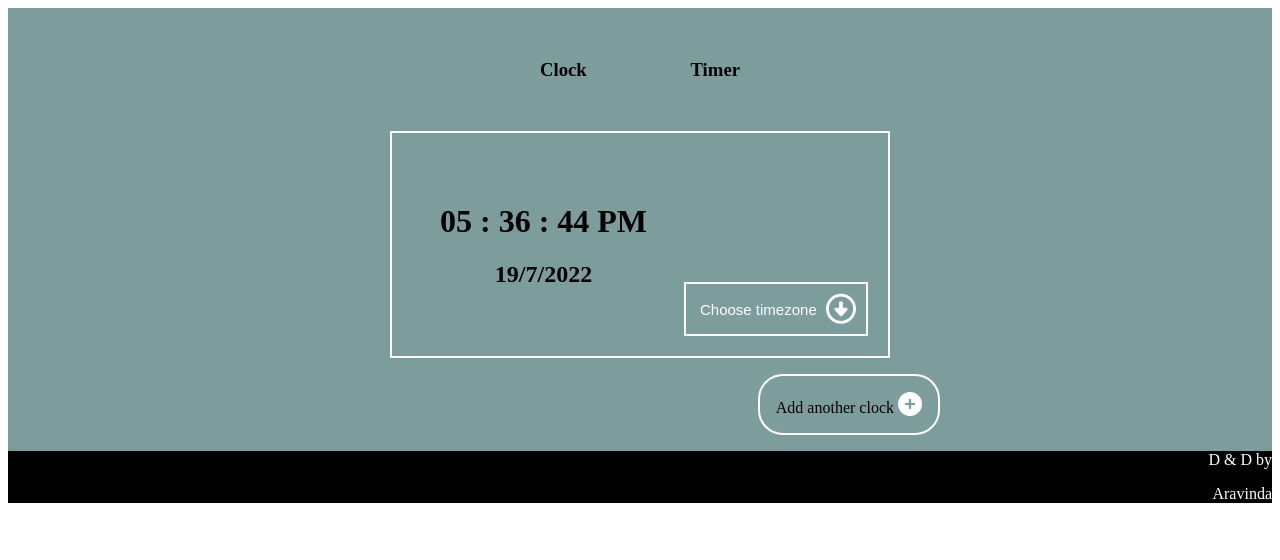
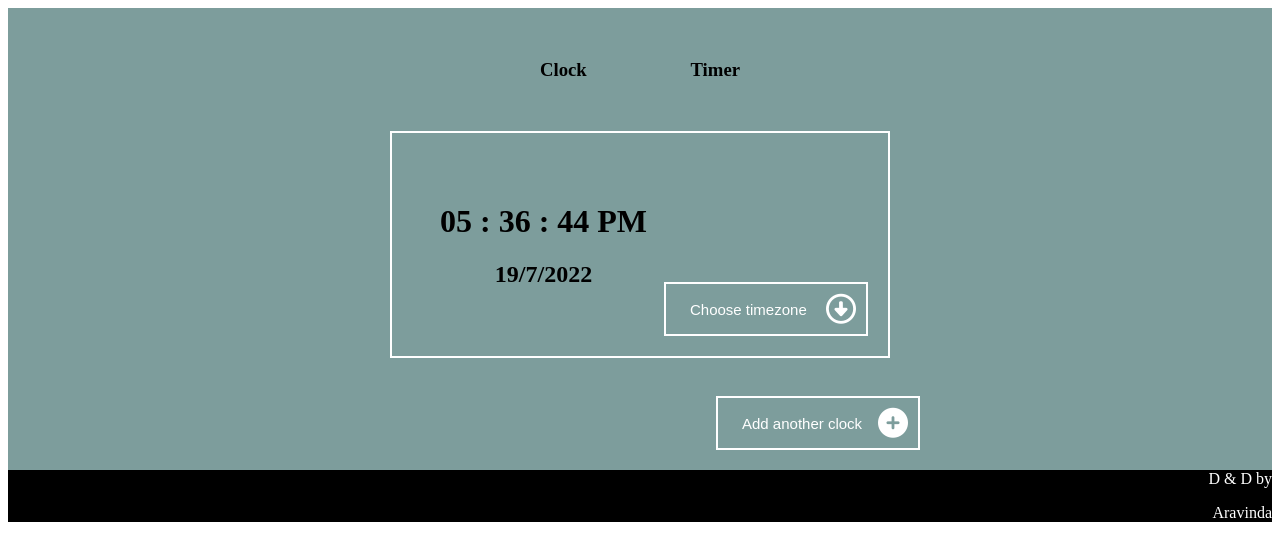
Before and after one commit to aravisv/Hobby_Projects, a plain HTML site: page clock/index.html in a window 1280 px wide. Drawn offline with Linux system fonts and the light colour scheme.

Commit message:
Add files via upload

```diff
--- a/clock/index.html
+++ b/clock/index.html
@@ -18,6 +18,8 @@
             <h3>Timer</h3>
         </div>
 
+        <div class="my-grid">
+
             <div class="clock">
                 <div class="time-and-date">
                     <h1>11:11:11 AM</h1>
@@ -26,24 +28,8 @@
 
                 <div class="optionbox">
 
-                <select>
-
+                    <select id="timezone">
                     <option>Choose timezone</option>
-                   <option>GMT +5:30</option>
-                   <option>GMT +6:00</option>
-                   <option>GMT +6:30</option>
-                   <option>GMT +5:30</option>
-                   <option>GMT +6:00</option>
-                   <option>GMT +6:30</option>
-                   <option>GMT +5:30</option>
-                   <option>GMT +6:00</option>
-                   <option>GMT +6:30</option>
-                   <option>GMT +5:30</option>
-                   <option>GMT +6:00</option>
-                   <option>GMT +6:30</option>
-                   <option>GMT +5:30</option>
-                   <option>GMT +6:00</option>
-                   <option>GMT +6:30</option>
 
                     </select>
 
@@ -51,8 +37,15 @@
 
             </div>
 
-        <div class="timezone">
-            <div class="btn add-zone"> Add another clock <i class="fa-solid fa-circle-plus"></i></div>
+        </div>
+
+        <div class="add-time-zone-section">
+            <div class="optionbox">
+                <select id = "timezone">
+                <option>Add another clock</option>
+
+                </select>
+            </div>
         </div>
 
     </div>
--- a/clock/script.js
+++ b/clock/script.js
@@ -34,3 +34,32 @@ function runClock(){
     document.getElementsByClassName("clock")[0].querySelector("h1").innerText = time;
     document.getElementsByClassName("clock")[0].querySelector("h2").innerText = today;
 }
+
+
+//const currentTimezone = document.querySelector("#current-timezone");
+//const str = new Date().toLocaleString('en-US', { timeZone: 'Europe/London' });
+//console.log(str);
+
+function addTimeZoneOptions()
+{
+var selectID = document.querySelectorAll("#timezone");
+var optionElement;
+
+for(var j=0; j< selectID.length; j++)
+{
+
+    for(var i=-12; i<=14; i+=0.5){
+        optionElement = document.createElement('option');
+
+      if(i>0)
+      optionElement.innerText = "GMT+"+i;
+      else
+      optionElement.innerText = "GMT"+i;
+      optionElement.setAttribute('id',optionElement.innerText)
+      selectID[j].append(optionElement);
+    }
+}
+}
+
+
+window.addEventListener('load', addTimeZoneOptions);
--- a/clock/styles.css
+++ b/clock/styles.css
@@ -14,6 +14,13 @@
     padding: 2em 0;
 }
 
+.my-grid{
+    display: grid;
+    grid-template-columns: repeat(auto-fit,minmax(500px,1fr));
+    gap: 20px;
+    justify-items: center;
+}
+
 .clock{
     padding: 3em 3em;
     border: 2px solid white;
@@ -27,6 +34,7 @@
     bottom: 20px;
     right: 20px;
     border: 2px solid white;
+    width: 200px;
 }
 
 .optionbox select {
@@ -39,6 +47,10 @@
     font-size: 15px;
     -webkit-appearance: button;
     outline: none;
+}
+
+.optionbox select:hover{
+    cursor: pointer;
 }
 
 .optionbox:before{
@@ -63,45 +75,17 @@
     cursor: pointer;
 }
 
-.timezone{
+.add-time-zone-section{
     padding: 1em 0;
     width: 600px;
-    display: flex;
-    gap:10px;
-    justify-content: end;
+    position: relative;
+    margin-top: 5em;
 }
 
-.btn{
-    padding: 1em;
-    border: 2px solid white;
-    border-radius: 25px;
+.add-time-zone-section .optionbox:before{
+    content: '\f055';
+    font-weight: 900;
 }
-
-.btn:hover{
-    box-shadow: 2px 2px 2px 2px rgba(0, 0, 0, 0.2);
-    cursor: pointer;
-}
-
-.btn:active{
-    transform: translate(0,1px);
-}
-
-/* .fa-solid:hover{
-    cursor: pointer;
-} */
-
-
-.fa-circle-chevron-down{
-    color: #fff;
-    font-size: 1.5em;
-}
-
-
-.fa-circle-plus{
-    color: #fff;
-    font-size: 1.5em;
-}
-
 
 footer{
     text-align: end;
```
Lines whose indentation alone changed are shown as unchanged.
